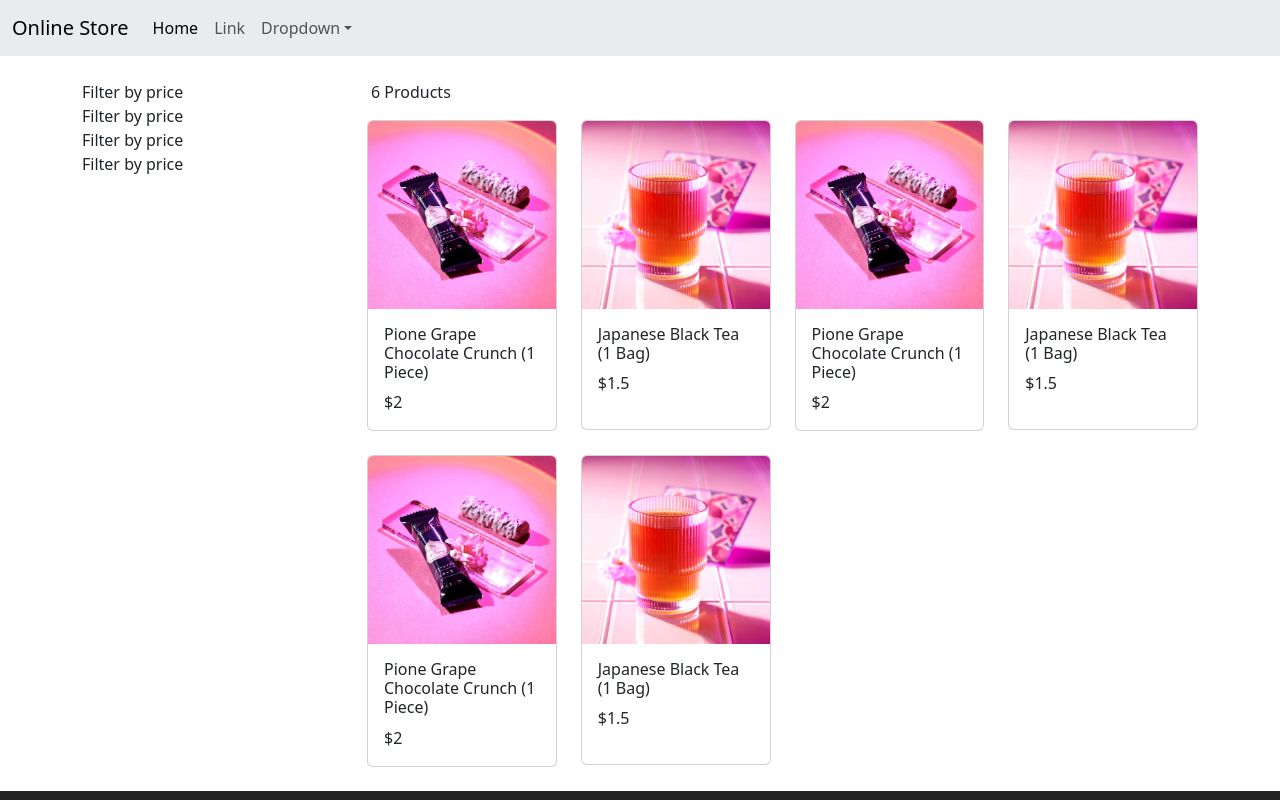
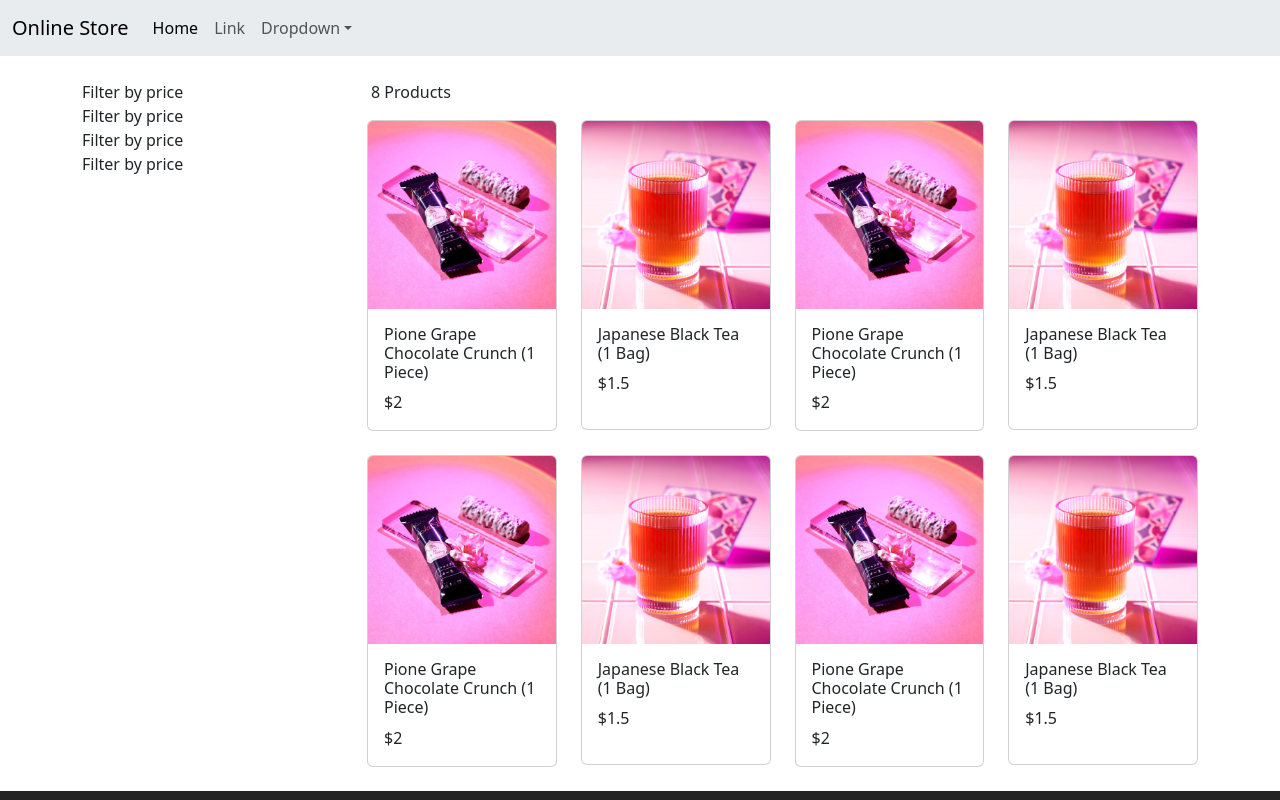
Before and after one commit to ahmads1990/OnlineStore-React, a React (Vite) app: page / in a window 1280 px wide. Built offline with nearby package versions, Linux system fonts and the light colour scheme; data requests are answered from the project's data file.

Commit message:
Add product service to fetch data from server

```diff
--- a/src/components/ProductList/ProductList.jsx
+++ b/src/components/ProductList/ProductList.jsx
@@ -1,7 +1,21 @@
+import { useEffect, useState } from "react";
 import ProductItem from "../ProductItem/ProductItem.jsx";
-import productData from "../productData.js";
+
+import { getProductData } from "./ProductListService.js";
 
 const ProductList = () => {
+    const [productData, setProductData] = useState([]);
+
+    useEffect(() => {
+        const fetchProductData = async () => {
+            const result = await getProductData();
+            setProductData(result);
+            console.log(productData);
+        };
+        fetchProductData();
+        console.log(productData);
+    }, []);
+
     return (
         <div className="container">
             <div className="row">
--- /dev/null
+++ b/src/components/ProductList/ProductListService.js
@@ -0,0 +1,10 @@
+const url = "http://localhost:3001/products";
+
+export function getProductData() {
+    return fetch(url)
+        .then((response) => response.json())
+        .catch((error) => {
+            console.log(error);
+            return [];
+        });
+}
--- a/src/components/productData.js
+++ /dev/null
@@ -1,51 +0,0 @@
-const productData = [
-    {
-        Id: 1,
-        Title: "Pione Grape Chocolate Crunch (1 Piece)",
-        Description:
-            "Indulge in a delicate bar that combines white chocolate, puffed malt, and the unique 'Black Pearl' grape. Crafted with Japan's renowned Pione grapes, the bar delights with a fragrant wine-like scent and a subtle, sweet grape flavor.",
-        Price: 2,
-        MainImage: "PioneGrapeChocolateCrunch(1Piece)_0.jpg",
-    },
-    {
-        Id: 2,
-        Title: "Japanese Black Tea (1 Bag)",
-        Description:
-            "This smooth black tea is perfect as is or with milk as a nightcap after strolling under cherry blossom trees at the end of the day.",
-        Price: 1.5,
-        MainImage: "JapaneseBlackTea(1Bag)_0.jpg",
-    },
-    {
-        Id: 3,
-        Title: "Pione Grape Chocolate Crunch (1 Piece)",
-        Description:
-            "Indulge in a delicate bar that combines white chocolate, puffed malt, and the unique 'Black Pearl' grape. Crafted with Japan's renowned Pione grapes, the bar delights with a fragrant wine-like scent and a subtle, sweet grape flavor.",
-        Price: 2,
-        MainImage: "PioneGrapeChocolateCrunch(1Piece)_0.jpg",
-    },
-    {
-        Id: 4,
-        Title: "Japanese Black Tea (1 Bag)",
-        Description:
-            "This smooth black tea is perfect as is or with milk as a nightcap after strolling under cherry blossom trees at the end of the day.",
-        Price: 1.5,
-        MainImage: "JapaneseBlackTea(1Bag)_0.jpg",
-    },
-    {
-        Id: 5,
-        Title: "Pione Grape Chocolate Crunch (1 Piece)",
-        Description:
-            "Indulge in a delicate bar that combines white chocolate, puffed malt, and the unique 'Black Pearl' grape. Crafted with Japan's renowned Pione grapes, the bar delights with a fragrant wine-like scent and a subtle, sweet grape flavor.",
-        Price: 2,
-        MainImage: "PioneGrapeChocolateCrunch(1Piece)_0.jpg",
-    },
-    {
-        Id: 6,
-        Title: "Japanese Black Tea (1 Bag)",
-        Description:
-            "This smooth black tea is perfect as is or with milk as a nightcap after strolling under cherry blossom trees at the end of the day.",
-        Price: 1.5,
-        MainImage: "JapaneseBlackTea(1Bag)_0.jpg",
-    },
-];
-export default productData;
```
